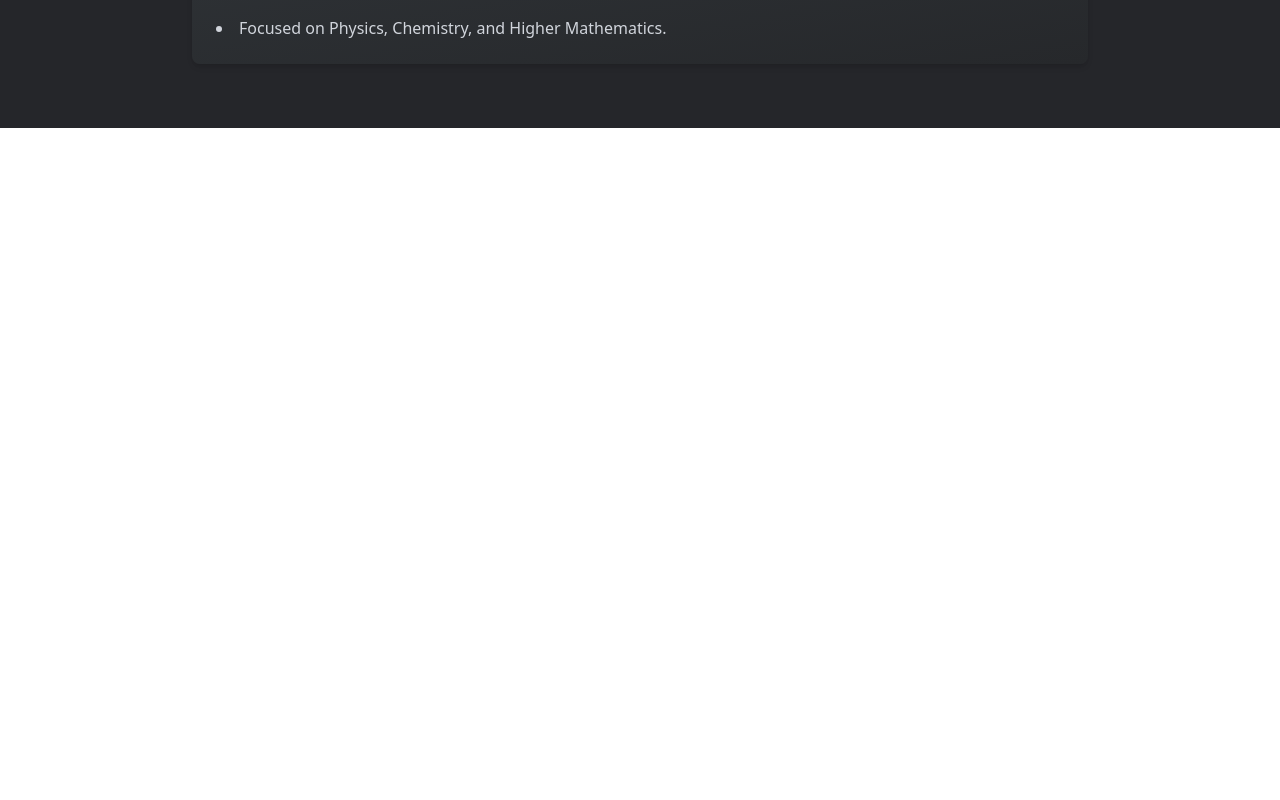
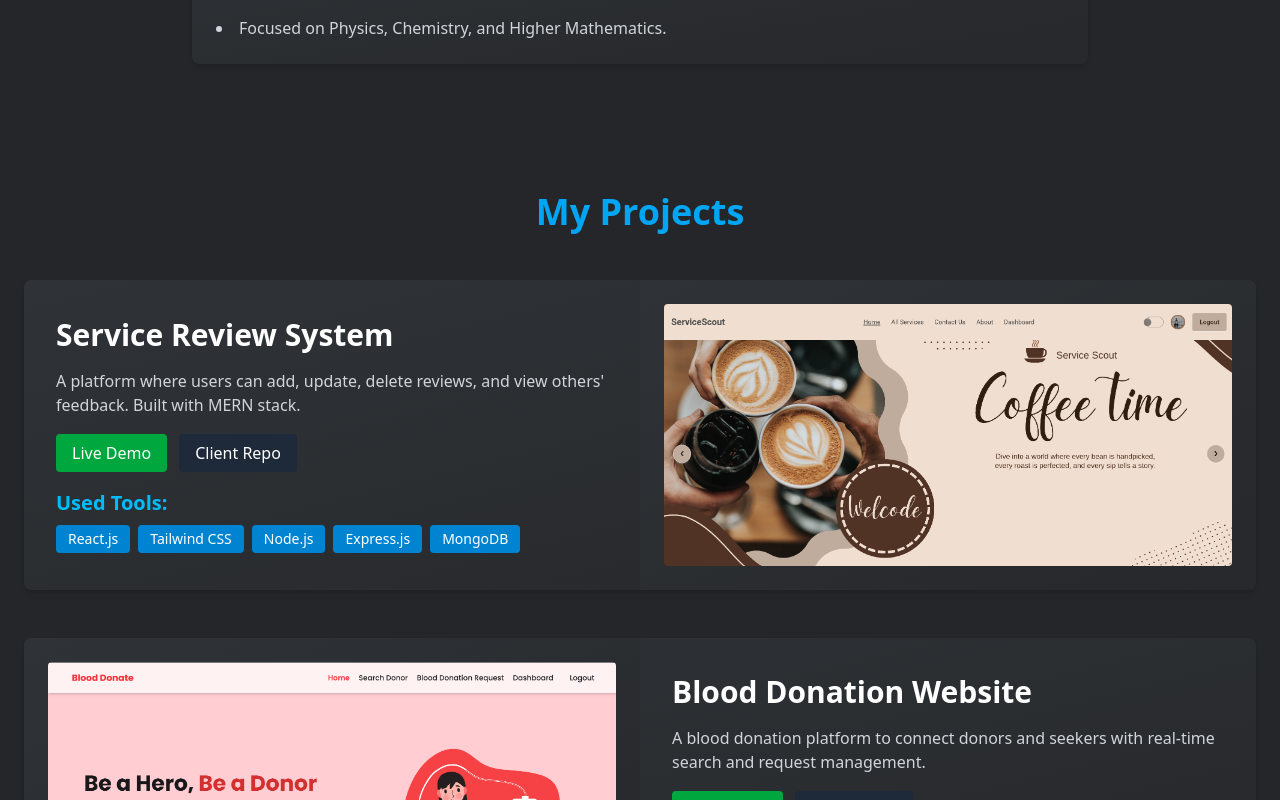
Before and after one commit to shihab103/portfolio, a React (Vite) app: page / in a window 1280 px wide. Shown: the part 3880-4680 px from the top of the page. Before the commit the page ends 4008 px from the top, so only its background shows below. Built offline with nearby package versions, Linux system fonts and the light colour scheme.

Commit message:
added projects section

```diff
--- a/src/Layout/Layout.jsx
+++ b/src/Layout/Layout.jsx
@@ -4,6 +4,7 @@ import Home from '../Pages/Home/Home';
 import About from '../Pages/About/About';
 import Skill from '../Pages/Skill/Skill';
 import Education from '../Pages/Education/Education';
+import Projects from '../Pages/Projects/Projects';
 
 const Layout = () => {
     return (
@@ -13,6 +14,7 @@ const Layout = () => {
             <About/>
             <Skill/>
             <Education/>
+            <Projects/>
         </div>
     );
 };
--- /dev/null
+++ b/src/Pages/Projects/ProjectDetails.jsx
@@ -0,0 +1,147 @@
+import React from "react";
+import { useParams, Link } from "react-router-dom";
+
+const projectData = {
+  "service-review": {
+    name: "Service Review System",
+    image: "/images/service-review.jpg",
+    stack: ["React.js", "Tailwind CSS", "Node.js", "Express.js", "MongoDB"],
+    description:
+      "A platform where users can add, update, delete reviews, and view others' feedback. Built with MERN stack.",
+    liveLink: "https://service-review.example.com",
+    githubLink: "https://github.com/username/service-review-client",
+    challenges: [
+      "Secure authentication & authorization",
+      "Image upload handling",
+      "Responsive UI design",
+    ],
+    futurePlans: [
+      "AI-based sentiment analysis",
+      "Advanced search & filtering",
+      "Admin dashboard",
+    ],
+  },
+  "blood-donation": {
+    name: "Blood Donation Website",
+    image: "/images/blood-donation.jpg",
+    stack: ["React.js", "Bootstrap", "Firebase", "Node.js", "Express.js", "MongoDB"],
+    description:
+      "A blood donation platform to connect donors and seekers with real-time search features.",
+    liveLink: "https://blood-donation.example.com",
+    githubLink: "https://github.com/username/blood-donation-client",
+    challenges: [
+      "Real-time donor availability management",
+      "Firebase authentication integration",
+      "User-friendly responsive UI",
+    ],
+    futurePlans: [
+      "SMS notification for urgent requests",
+      "Geolocation-based matching",
+      "Multi-language support",
+    ],
+  },
+  "portfolio-site": {
+    name: "Personal Portfolio Website",
+    image: "/images/portfolio.jpg",
+    stack: ["React.js", "Tailwind CSS", "React Router"],
+    description:
+      "A responsive personal portfolio showcasing skills, education, and projects.",
+    liveLink: "https://portfolio.example.com",
+    githubLink: "https://github.com/username/portfolio-client",
+    challenges: [
+      "Smooth animations without performance drops",
+      "Consistent design across devices",
+      "SEO optimization",
+    ],
+    futurePlans: [
+      "Add blog section",
+      "Integrate dark/light mode",
+      "Multi-language support",
+    ],
+  },
+};
+
+const ProjectDetails = () => {
+  const { id } = useParams();
+  const project = projectData[id];
+
+  if (!project) {
+    return (
+      <div className="text-center text-white mt-20">
+        <h2 className="text-3xl font-bold">Project Not Found</h2>
+        <Link to="/#projects" className="text-sky-400 underline">
+          Back to Projects
+        </Link>
+      </div>
+    );
+  }
+
+  return (
+    <section className="mx-auto px-6 py-16">
+      <div className="max-w-4xl mx-auto bg-gradient-to-br from-[#2f3337] to-[#26282b] p-8 rounded-lg shadow-md">
+        <img
+          src={project.image}
+          alt={project.name}
+          className="w-full h-64 object-cover rounded"
+        />
+        <h2 className="text-4xl font-bold text-sky-500 mt-6">{project.name}</h2>
+        <div className="flex flex-wrap gap-2 mt-4">
+          {project.stack.map((tech, i) => (
+            <span
+              key={i}
+              className="bg-sky-600 text-white text-sm px-3 py-1 rounded"
+            >
+              {tech}
+            </span>
+          ))}
+        </div>
+        <p className="text-gray-300 mt-4">{project.description}</p>
+
+        <div className="mt-6 space-x-4">
+          <a
+            href={project.liveLink}
+            target="_blank"
+            rel="noopener noreferrer"
+            className="bg-green-600 text-white px-4 py-2 rounded hover:bg-green-700"
+          >
+            Live Project
+          </a>
+          <a
+            href={project.githubLink}
+            target="_blank"
+            rel="noopener noreferrer"
+            className="bg-gray-800 text-white px-4 py-2 rounded hover:bg-gray-900"
+          >
+            GitHub Repo
+          </a>
+        </div>
+
+        <div className="mt-8">
+          <h3 className="text-2xl font-semibold text-white">Challenges Faced</h3>
+          <ul className="list-disc list-inside text-gray-300 mt-2 space-y-1">
+            {project.challenges.map((c, i) => (
+              <li key={i}>{c}</li>
+            ))}
+          </ul>
+        </div>
+
+        <div className="mt-6">
+          <h3 className="text-2xl font-semibold text-white">Future Plans</h3>
+          <ul className="list-disc list-inside text-gray-300 mt-2 space-y-1">
+            {project.futurePlans.map((f, i) => (
+              <li key={i}>{f}</li>
+            ))}
+          </ul>
+        </div>
+
+        <div className="mt-8">
+          <Link to="/#projects" className="text-sky-400 underline">
+            ← Back to Projects
+          </Link>
+        </div>
+      </div>
+    </section>
+  );
+};
+
+export default ProjectDetails;
--- /dev/null
+++ b/src/Pages/Projects/Projects.jsx
@@ -0,0 +1,98 @@
+import blood from '../../assets/Image/bloodHome.png';
+import review from '../../assets/Image/reviewHome.png';
+
+const projects = [
+  {
+    id: "service-review",
+    name: "Service Review System",
+    image: review,
+    description:
+      "A platform where users can add, update, delete reviews, and view others' feedback. Built with MERN stack.",
+    liveLink: "https://brilliant-churros-578b1f.netlify.app/",
+    githubClient: "https://github.com/shihab103/Service-Review-System-client",
+    stack: ["React.js", "Tailwind CSS", "Node.js", "Express.js", "MongoDB"],
+  },
+  {
+    id: "blood-donation",
+    name: "Blood Donation Website",
+    image: blood,
+    description:
+      "A blood donation platform to connect donors and seekers with real-time search and request management.",
+    liveLink: "https://imaginative-pithivier-76028d.netlify.app/",
+    githubClient: "https://github.com/shihab103/shihab103-Blood-Donation-ClientSide",
+    stack: ["React.js", "Bootstrap", "Firebase", "Node.js", "Express.js", "MongoDB"],
+  },
+];
+
+const Projects = () => {
+  return (
+    <section className="mx-auto secondary px-6 py-16 space-y-12" id="projects">
+      <h2 className="text-4xl font-bold text-center text-sky-500 mb-12">
+        My Projects
+      </h2>
+
+      {projects.map((project, index) => (
+        <div
+          key={project.id}
+          className={`flex flex-col lg:flex-row ${
+            index % 2 !== 0 ? "lg:flex-row-reverse" : ""
+          } bg-gradient-to-br from-[#2f3337] to-[#26282b] rounded-lg shadow-md overflow-hidden`}
+        >
+          {/* Left Side - Info */}
+          <div className="w-full lg:w-1/2 p-8 flex flex-col justify-center">
+            <h3 className="text-3xl font-semibold text-white">{project.name}</h3>
+            <p className="text-gray-300 mt-4">{project.description}</p>
+
+            <div className="mt-6 space-x-3">
+              <a
+                href={project.liveLink}
+                target="_blank"
+                rel="noopener noreferrer"
+                className="bg-green-600 text-white px-4 py-2 rounded hover:bg-green-700"
+              >
+                Live Demo
+              </a>
+              <a
+                href={project.githubClient}
+                target="_blank"
+                rel="noopener noreferrer"
+                className="bg-gray-800 text-white px-4 py-2 rounded hover:bg-gray-900"
+              >
+                Client Repo
+              </a>
+
+            </div>
+
+            {/* Tools */}
+            <div className="mt-6">
+              <h4 className="text-xl font-semibold text-sky-400 mb-2">
+                Used Tools:
+              </h4>
+              <div className="flex flex-wrap gap-2">
+                {project.stack.map((tool, i) => (
+                  <span
+                    key={i}
+                    className="bg-sky-600 text-white text-sm px-3 py-1 rounded"
+                  >
+                    {tool}
+                  </span>
+                ))}
+              </div>
+            </div>
+          </div>
+
+          {/* Right Side - Image */}
+          <div className="w-full lg:w-1/2 flex items-center justify-center bg-gradient-to-br from-[#2f3337] to-[#26282b] p-6">
+            <img
+              src={project.image}
+              alt={project.name}
+              className="w-full h-full object-contain rounded"
+            />
+          </div>
+        </div>
+      ))}
+    </section>
+  );
+};
+
+export default Projects;
```
Also changed, not shown: src/assets/Image/bloodHome.png (added), src/assets/Image/reviewHome.png (added).
